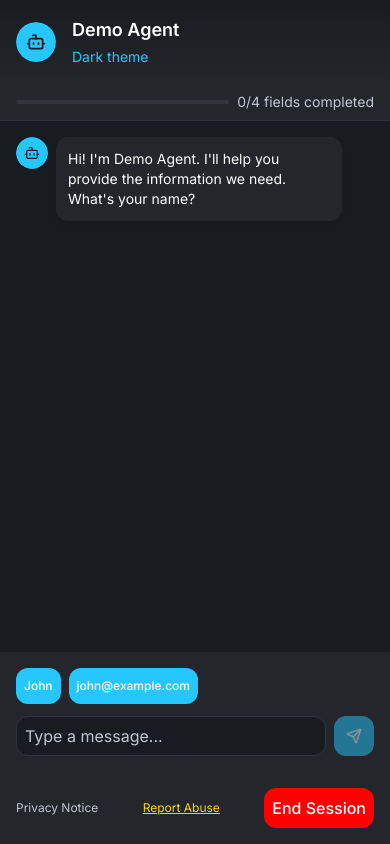
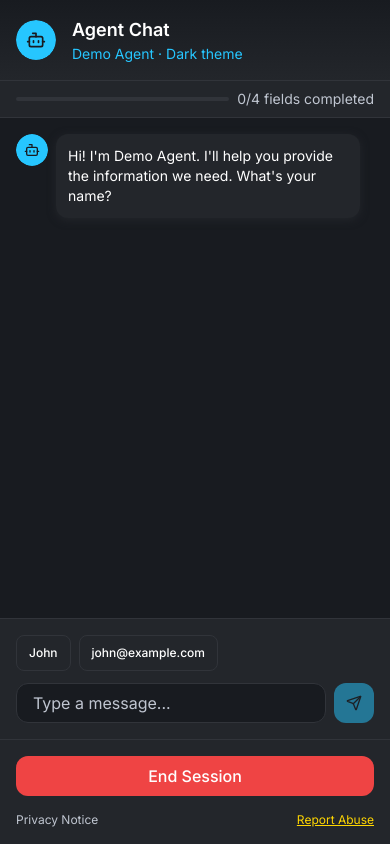
Before and after one commit to guilhermetechmakers/conversational-agent-form-builder-1771754324959, a React (Vite) app: page /chat/demo in a window 390 px wide. Built offline with nearby package versions, Linux system fonts and the light colour scheme; no server answers.

Commit message:
feat: AI-generated c

```diff
--- a/src/pages/public-chat.tsx
+++ b/src/pages/public-chat.tsx
@@ -1,23 +1,29 @@
 import { useState, useRef, useEffect, useCallback } from 'react'
 import { useParams, Link, useNavigate } from 'react-router-dom'
-import { Bot, Send, MessageCircle } from 'lucide-react'
+import { Bot, Send, MessageCircle, AlertCircle } from 'lucide-react'
 import { toast } from 'sonner'
 import { Button } from '@/components/ui/button'
 import { Input } from '@/components/ui/input'
 import { Avatar, AvatarFallback, AvatarImage } from '@/components/ui/avatar'
+import { Card, CardContent, CardFooter } from '@/components/ui/card'
+import { Skeleton } from '@/components/ui/skeleton'
 import { cn } from '@/lib/utils'
 import { useAgentBySlug, getWelcomeMessage } from '@/hooks/usePublicChat'
 import type { Message } from '@/types'
 
 function ChatSkeleton() {
   return (
-    <div className="animate-pulse p-4 space-y-4">
-      <div className="h-10 bg-[#31343A] rounded-lg mb-4" />
-      <div className="h-6 bg-[#31343A] rounded-lg mb-2 w-3/4" />
-      <div className="h-6 bg-[#31343A] rounded-lg mb-2 w-1/2" />
-      <div className="h-6 bg-[#31343A] rounded-lg mb-2 w-2/3" />
-      <div className="h-6 bg-[#31343A] rounded-lg mb-2 w-1/3" />
-      <div className="h-10 bg-[#31343A] rounded-lg mt-8" />
+    <div className="p-4 space-y-4" role="status" aria-label="Loading chat">
+      <div className="space-y-2">
+        <Skeleton className="h-10 w-full skeleton-shimmer" />
+        <Skeleton className="h-6 w-3/4 skeleton-shimmer" />
+        <Skeleton className="h-6 w-1/2 skeleton-shimmer" />
+        <Skeleton className="h-6 w-2/3 skeleton-shimmer" />
+        <Skeleton className="h-6 w-1/3 skeleton-shimmer" />
+      </div>
+      <div className="pt-8">
+        <Skeleton className="h-10 w-full skeleton-shimmer" />
+      </div>
     </div>
   )
 }
@@ -30,19 +36,16 @@ function MessagesEmptyState({ onStart }: { onStart: () => void }) {
       aria-live="polite"
     >
       <MessageCircle
-        className="w-12 h-12 text-[#C0C6D1] mb-4"
+        className="w-12 h-12 text-muted-foreground mb-4"
         aria-hidden
       />
-      <h2 className="text-white text-lg font-semibold mb-2">
+      <h2 className="text-foreground text-lg font-semibold mb-2">
         Start a Conversation
       </h2>
-      <p className="text-[#C0C6D1] text-sm max-w-sm mb-6">
+      <p className="text-muted-foreground text-sm max-w-sm mb-6">
         Type a message to begin chatting with our agent.
       </p>
-      <Button
-        onClick={onStart}
-        className="bg-[#26C6FF] text-white p-2 rounded-lg hover:bg-[#26C6FF]/90 transition-all duration-200 hover:scale-[1.02] hover:shadow-lg focus:outline-none focus:ring-2 focus:ring-[#26C6FF]"
-      >
+      <Button onClick={onStart} className="transition-all duration-200 hover:scale-[1.02]">
         Start Chatting
       </Button>
     </div>
@@ -51,17 +54,21 @@ function MessagesEmptyState({ onStart }: { onStart: () => void }) {
 
 function ErrorState({ onRetry }: { onRetry: () => void }) {
   return (
-    <div className="flex flex-col items-center justify-center py-16 px-4">
-      <div className="bg-[#FFD600] text-black p-3 rounded-lg max-w-md w-full">
-        <span className="block mb-3">Something went wrong. Please try again.</span>
-        <Button
-          onClick={onRetry}
-          className="bg-[#26C6FF] text-white p-2 rounded-lg hover:bg-[#26C6FF]/90 transition-all duration-200"
-        >
+    <Card className="max-w-md w-full border-border bg-card">
+      <CardContent className="pt-6">
+        <div className="flex items-start gap-3">
+          <AlertCircle className="h-5 w-5 text-notification shrink-0 mt-0.5" aria-hidden />
+          <p className="text-foreground text-sm">
+            Something went wrong. Please try again.
+          </p>
+        </div>
+      </CardContent>
+      <CardFooter className="pt-0">
+        <Button onClick={onRetry} className="w-full sm:w-auto">
           Retry
         </Button>
-      </div>
-    </div>
+      </CardFooter>
+    </Card>
   )
 }
 
@@ -146,52 +153,52 @@ export function PublicChatPage() {
 
   if (showError) {
     return (
-      <div className="flex flex-col h-screen bg-[#181B20]">
-        <header className="flex items-center justify-between p-4 bg-gradient-to-b from-[#181B20] to-[#23262B]">
-          <h1 className="text-white text-lg font-semibold">Agent Chat</h1>
+      <div className="flex flex-col min-h-screen bg-background">
+        <header className="flex items-center justify-between p-4 bg-gradient-to-b from-background to-card border-b border-border">
+          <h1 className="text-foreground text-lg font-semibold">Agent Chat</h1>
         </header>
-        <div className="flex-1 overflow-y-auto p-4 bg-[#181B20]">
+        <main className="flex-1 overflow-y-auto p-4 flex flex-col items-center justify-center">
           <ErrorState onRetry={() => refetch()} />
-        </div>
+        </main>
       </div>
     )
   }
 
   return (
-    <div className="flex flex-col h-screen bg-[#181B20]">
+    <div className="flex flex-col min-h-screen bg-background">
       {/* Header */}
-      <header className="flex items-center justify-between p-4 bg-gradient-to-b from-[#181B20] to-[#23262B]">
-        <div className="flex items-center space-x-4">
-          <Avatar className="w-10 h-10 rounded-full">
+      <header className="flex items-center justify-between p-4 bg-gradient-to-b from-background to-card border-b border-border">
+        <div className="flex items-center gap-4">
+          <Avatar className="h-10 w-10 rounded-full shrink-0">
             {agent?.persona?.avatarUrl ? (
               <AvatarImage src={agent.persona.avatarUrl} alt={agent.name} />
             ) : null}
-            <AvatarFallback className="bg-[#26C6FF] text-[#181B20]">
-              <Bot className="h-5 w-5" />
+            <AvatarFallback className="bg-primary text-primary-foreground">
+              <Bot className="h-5 w-5" aria-hidden />
             </AvatarFallback>
           </Avatar>
-          <div>
-            <h1 className="text-white text-lg font-semibold">
-              {agent?.name ?? slug ?? 'Agent'}
+          <div className="min-w-0">
+            <h1 className="text-foreground text-lg font-semibold truncate">
+              Agent Chat
             </h1>
-            <span className="text-[#26C6FF] text-sm">
-              {agent?.appearance?.theme === 'light' ? 'Light' : 'Dark'} theme
-            </span>
+            <p className="text-primary text-sm truncate">
+              {agent?.name ?? slug ?? 'Agent'} · {agent?.appearance?.theme === 'light' ? 'Light' : 'Dark'} theme
+            </p>
           </div>
         </div>
       </header>
 
       {/* Progress / Field Collection Indicator */}
       {agent && totalFields > 0 && (
-        <div className="px-4 py-2 bg-[#23262B] border-b border-[#31343A]">
-          <div className="flex items-center space-x-2">
-            <div className="w-full bg-[#31343A] h-1 rounded-full overflow-hidden flex-1">
+        <div className="px-4 py-2 bg-card border-b border-border">
+          <div className="flex items-center gap-2">
+            <div className="flex-1 min-w-0 h-1 rounded-full overflow-hidden bg-muted">
               <div
-                className="bg-[#26C6FF] h-full rounded-full transition-all duration-300"
+                className="bg-primary h-full rounded-full transition-all duration-300"
                 style={{ width: `${progressPercent}%` }}
               />
             </div>
-            <span className="text-[#C0C6D1] text-sm whitespace-nowrap">
+            <span className="text-muted-foreground text-sm whitespace-nowrap">
               {completedFields}/{totalFields} fields completed
             </span>
           </div>
@@ -199,47 +206,49 @@ export function PublicChatPage() {
       )}
 
       {/* Chat Viewport */}
-      <div
-        className="flex-1 overflow-y-auto p-4 bg-[#181B20]"
+      <main
+        className="flex-1 overflow-y-auto p-4 bg-background"
         role="log"
         aria-label="Chat messages"
       >
         {isLoading ? (
           <ChatSkeleton />
         ) : messages.length === 0 ? (
-          <MessagesEmptyState onStart={() => {
+          <MessagesEmptyState
+            onStart={() => {
               if (agent) {
                 setMessages([getWelcomeMessage(agent)])
               }
-          }} />
+            }}
+          />
         ) : (
-          <div className="flex flex-col space-y-4">
+          <div className="flex flex-col gap-4">
             {messages.map((msg) => (
               <div
                 key={msg.id}
                 className={cn(
                   'flex animate-fade-in',
                   msg.sender === 'assistant'
-                    ? 'items-start space-x-2'
-                    : 'items-end justify-end space-x-2 flex-row-reverse'
+                    ? 'items-start gap-2'
+                    : 'items-end justify-end gap-2 flex-row-reverse'
                 )}
               >
                 {msg.sender === 'assistant' && (
-                  <Avatar className="w-8 h-8 rounded-full shrink-0">
+                  <Avatar className="h-8 w-8 rounded-full shrink-0">
                     {agent?.persona?.avatarUrl ? (
                       <AvatarImage src={agent.persona.avatarUrl} alt="" />
                     ) : null}
-                    <AvatarFallback className="bg-[#26C6FF] text-[#181B20]">
-                      <Bot className="h-4 w-4" />
+                    <AvatarFallback className="bg-primary text-primary-foreground">
+                      <Bot className="h-4 w-4" aria-hidden />
                     </AvatarFallback>
                   </Avatar>
                 )}
                 <div
                   className={cn(
-                    'p-3 rounded-lg shadow-md max-w-[80%]',
+                    'p-3 rounded-lg shadow-card max-w-[85%] sm:max-w-[80%]',
                     msg.sender === 'assistant'
-                      ? 'bg-[#23262B] text-white'
-                      : 'bg-[#26C6FF] text-white'
+                      ? 'bg-card text-card-foreground'
+                      : 'bg-primary text-primary-foreground'
                   )}
                 >
                   <p className="text-sm">{msg.content}</p>
@@ -247,46 +256,50 @@ export function PublicChatPage() {
               </div>
             ))}
             {isStreaming && (
-              <div className="flex items-center space-x-2" aria-live="polite">
-                <Avatar className="w-8 h-8 rounded-full shrink-0">
-                  <AvatarFallback className="bg-[#26C6FF] text-[#181B20]">
-                    <Bot className="h-4 w-4" />
+              <div className="flex items-center gap-2" aria-live="polite" aria-label="Agent is typing">
+                <Avatar className="h-8 w-8 rounded-full shrink-0">
+                  <AvatarFallback className="bg-primary text-primary-foreground">
+                    <Bot className="h-4 w-4" aria-hidden />
                   </AvatarFallback>
                 </Avatar>
-                <div className="bg-[#23262B] text-white p-3 rounded-lg shadow-md">
-                  <div className="flex items-center space-x-2">
-                    <span className="bg-[#26C6FF] w-2 h-2 rounded-full animate-pulse" />
+                <div className="bg-card text-card-foreground p-3 rounded-lg shadow-card">
+                  <div className="flex items-center gap-2">
+                    <span className="bg-primary w-2 h-2 rounded-full animate-pulse" />
                     <span
-                      className="bg-[#26C6FF] w-2 h-2 rounded-full animate-pulse"
+                      className="bg-primary w-2 h-2 rounded-full animate-pulse"
                       style={{ animationDelay: '200ms' }}
+                      aria-hidden
                     />
                     <span
-                      className="bg-[#26C6FF] w-2 h-2 rounded-full animate-pulse"
+                      className="bg-primary w-2 h-2 rounded-full animate-pulse"
                       style={{ animationDelay: '400ms' }}
+                      aria-hidden
                     />
                   </div>
                 </div>
-                <span className="text-[#C0C6D1] text-sm">Agent is typing...</span>
+                <span className="text-muted-foreground text-sm">Agent is typing...</span>
               </div>
             )}
             {hasError && (
+              <div className="flex justify-center pt-2">
                 <ErrorState onRetry={() => setHasError(false)} />
+              </div>
             )}
             <div ref={messagesEndRef} />
           </div>
         )}
-      </div>
+      </main>
 
       {/* Message Input */}
-      <div className="sticky bottom-0 bg-[#23262B] p-4">
+      <div className="sticky bottom-0 bg-card border-t border-border p-4">
         {agent?.fields && agent.fields.length > 0 && messages.length <= 1 && (
           <div className="flex flex-wrap gap-2 mb-3">
             {agent.fields.slice(0, 2).map((f) => (
               <Button
                 key={f.id}
-                variant="ghost"
+                variant="secondary"
                 size="sm"
-                className="bg-[#26C6FF] text-white p-2 rounded-lg hover:bg-[#26C6FF]/90 transition-all duration-200 text-xs"
+                className="text-xs"
                 onClick={() => setInput(f.sampleData || f.placeholder || '')}
               >
                 {f.sampleData || f.label}
@@ -294,7 +307,7 @@ export function PublicChatPage() {
             ))}
           </div>
         )}
-        <div className="flex items-center space-x-2">
+        <div className="flex items-center gap-2">
           <Input
             id="chat-input"
             value={input}
@@ -302,7 +315,7 @@ export function PublicChatPage() {
             onKeyDown={(e) => e.key === 'Enter' && !e.shiftKey && handleSend()}
             placeholder="Type a message..."
             disabled={isStreaming || isLoading}
-            className="flex-1 bg-[#181B20] text-white p-2 rounded-lg border-[#31343A] placeholder:text-[#C0C6D1] focus:outline-none focus:ring-2 focus:ring-[#26C6FF] transition-all duration-200"
+            className="flex-1 bg-background"
             aria-label="Message input"
             aria-describedby="input-hint"
           />
@@ -310,7 +323,7 @@ export function PublicChatPage() {
             onClick={handleSend}
             disabled={!input.trim() || isStreaming || isLoading}
             size="icon"
-            className="bg-[#26C6FF] text-white hover:bg-[#26C6FF]/90 transition-all duration-200 hover:scale-[1.02] hover:shadow-lg focus:outline-none focus:ring-2 focus:ring-[#26C6FF]"
+            className="shrink-0 transition-all duration-200 hover:scale-[1.02]"
             aria-label="Send message"
           >
             <Send className="h-4 w-4" aria-hidden />
@@ -322,26 +335,26 @@ export function PublicChatPage() {
       </div>
 
       {/* Footer */}
-      <footer className="flex items-center justify-between p-4 bg-[#23262B]">
+      <footer className="flex flex-col sm:flex-row items-stretch sm:items-center justify-between gap-4 p-4 bg-card border-t border-border">
+        <div className="flex items-center justify-between sm:justify-start gap-4 order-2 sm:order-1">
           <Link
             to="/privacy"
-          className="text-[#C0C6D1] text-xs hover:text-white transition-colors"
+            className="text-muted-foreground text-xs hover:text-foreground transition-colors"
           >
             Privacy Notice
           </Link>
-        <a
-          href="#"
-          className="text-[#FFD600] text-xs underline hover:text-[#FFD600]/90 transition-colors"
-          onClick={(e) => {
-            e.preventDefault()
-            toast.info('Report submitted')
-          }}
+          <button
+            type="button"
+            className="text-notification text-xs underline hover:opacity-90 transition-opacity"
+            onClick={() => toast.info('Report submitted')}
           >
             Report Abuse
-        </a>
+          </button>
+        </div>
         <Button
+          variant="destructive"
           onClick={handleEndSession}
-          className="bg-[#FF0000] text-white p-2 rounded-lg hover:bg-[#FF0000]/90 transition-all duration-200 hover:scale-[1.02] focus:outline-none focus:ring-2 focus:ring-[#26C6FF]"
+          className="order-1 sm:order-2 transition-all duration-200 hover:scale-[1.02] w-full sm:w-auto"
         >
           End Session
         </Button>
```
Lines whose indentation alone changed are shown as unchanged.
